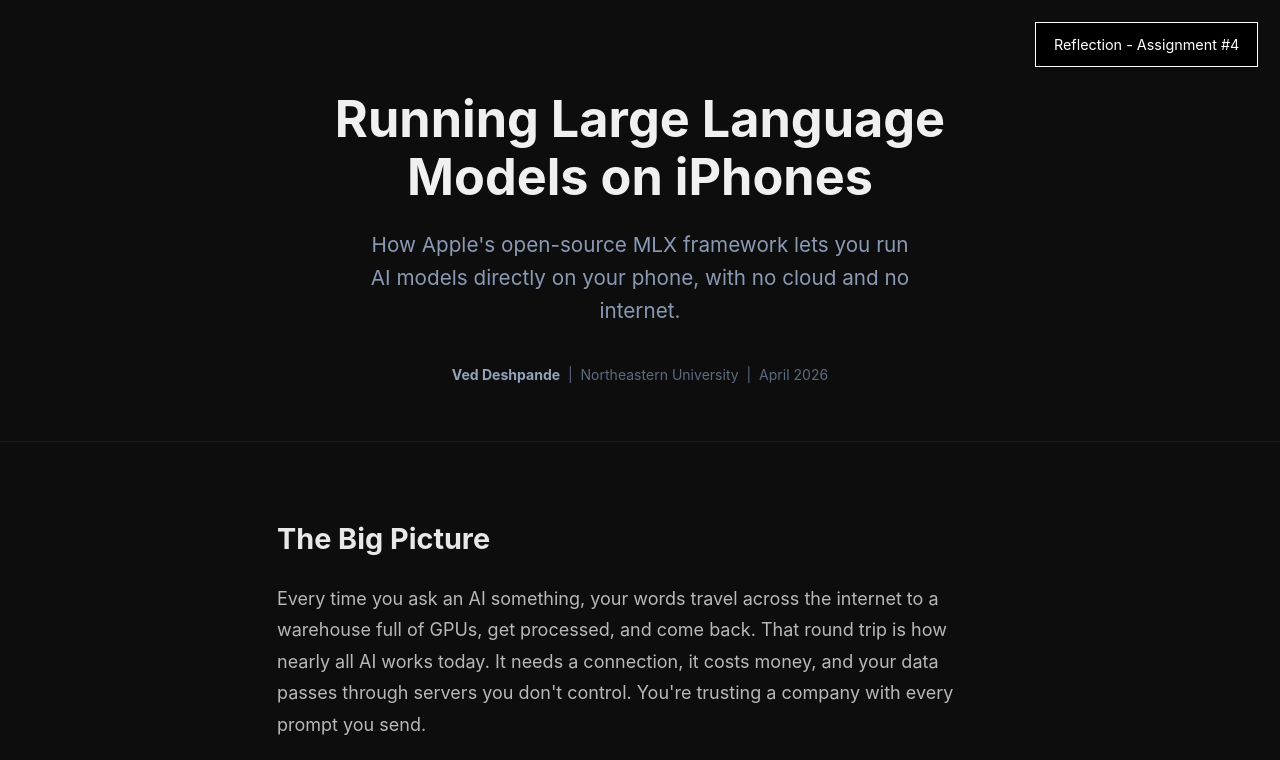
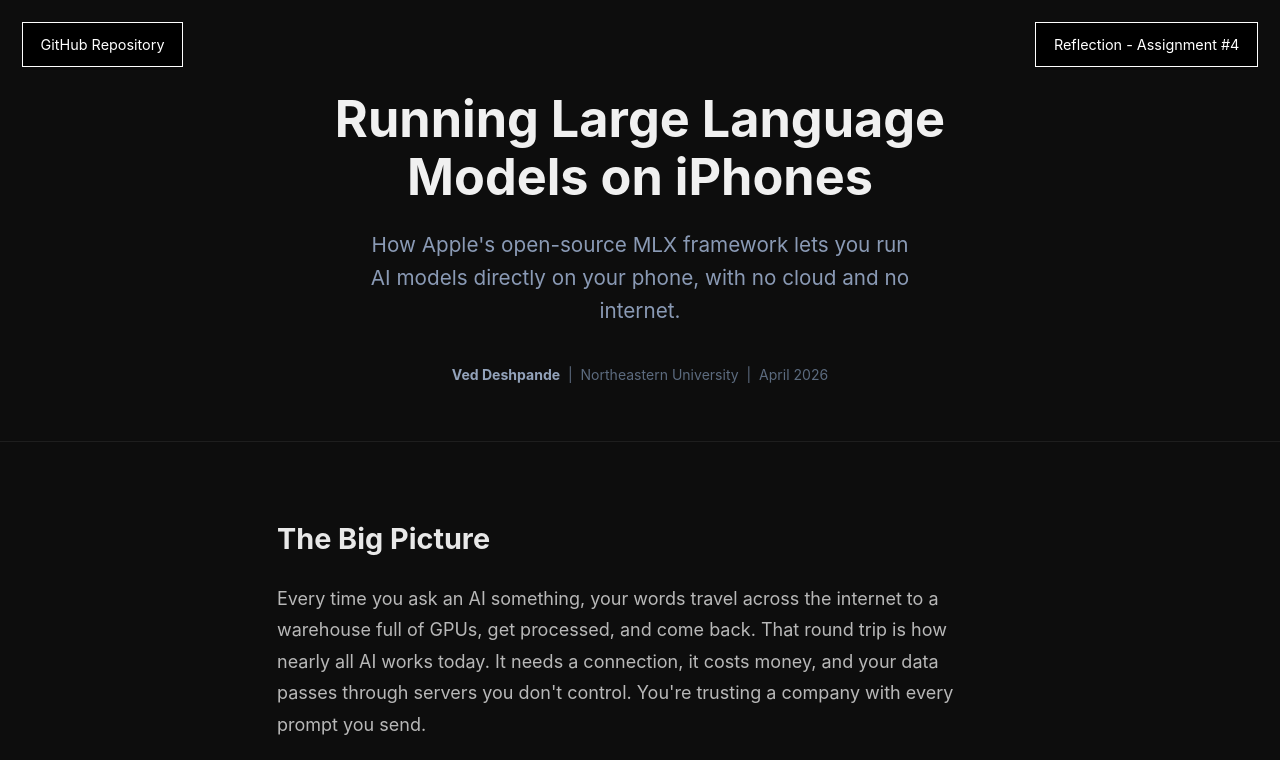
Before and after one commit to deshpande-ved/local_llms, a plain HTML site: page index.html in a window 1280 px wide. Shown: the top 760 px of the page. Drawn offline with Linux system fonts and the light colour scheme.

Commit message:
added github repo link

```diff
--- a/index.html
+++ b/index.html
@@ -9,6 +9,7 @@
 <body>
 
 <a href="Reflection - Assignment %234.pdf" target="_blank" class="memo-btn">Reflection - Assignment #4</a>
+<a href="https://github.com/deshpande-ved/local_llms" target="_blank" class="memo-btn memo-btn-left">GitHub Repository</a>
 
 <header class="hero">
   <div class="container">
--- a/style.css
+++ b/style.css
@@ -25,6 +25,11 @@
 .memo-btn:hover {
   background: #fff;
   color: #000;
+}
+
+.memo-btn-left {
+  right: auto;
+  left: 1.2rem;
 }
 
 html {
```
